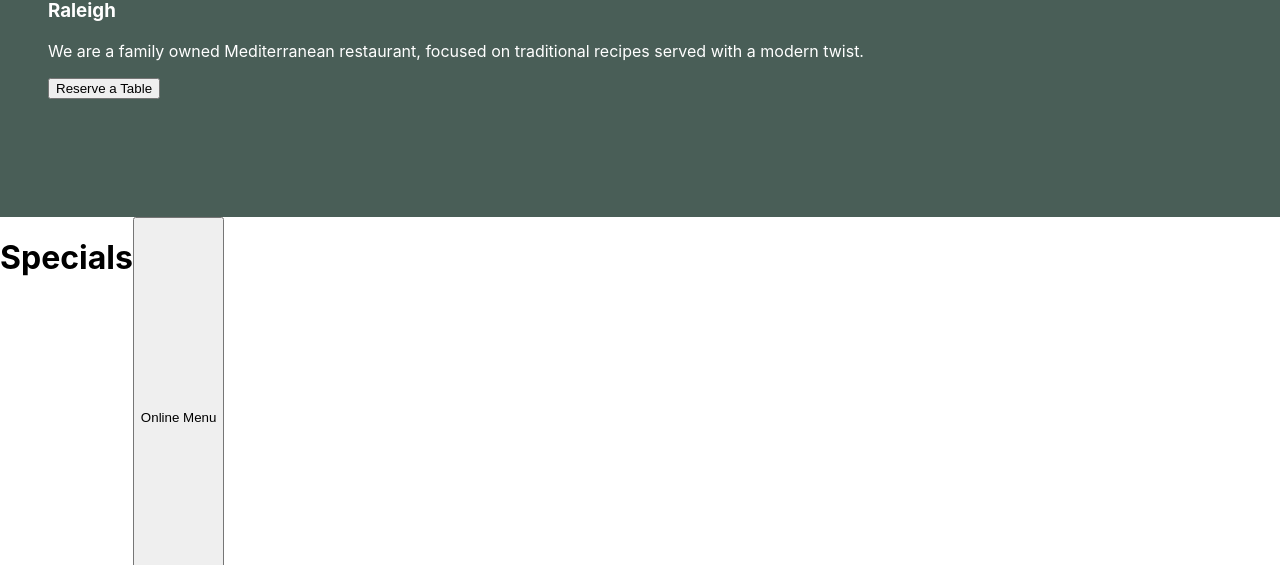
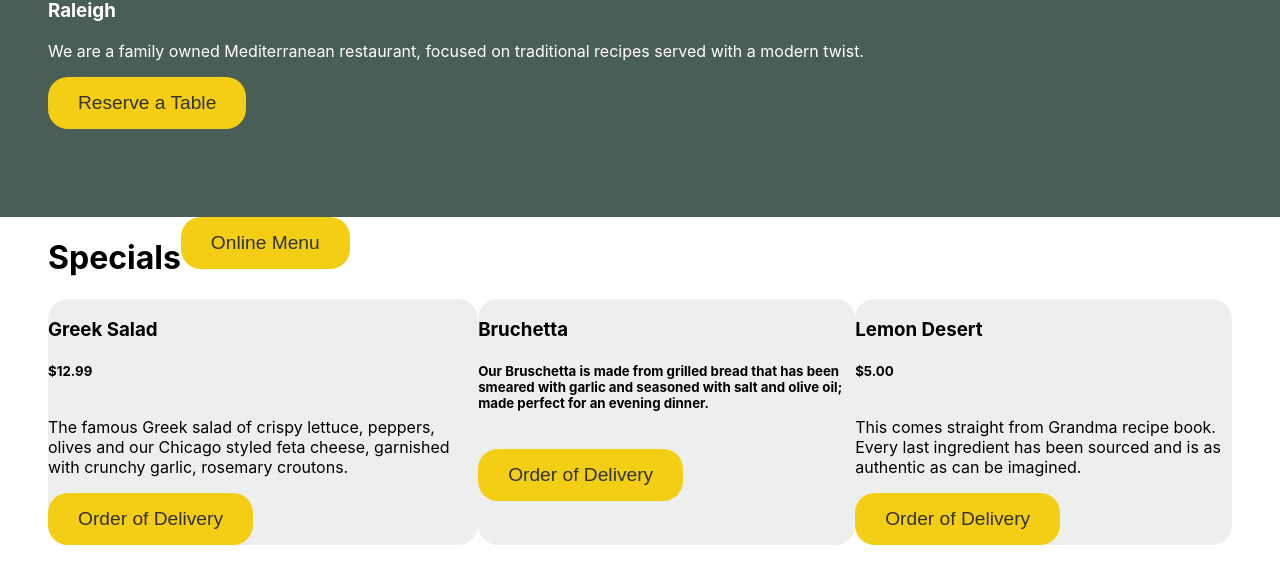
Before and after one commit to mnavai/littlelemon-restaurant-react, a React (Create React App) app: page / in a window 1280 px wide. Shown: the part 387-952 px from the top of the page. Built offline with nearby package versions, Linux system fonts and the light colour scheme.

Commit message:
adding style

```diff
--- a/src/component/Button/Button.css
+++ b/src/component/Button/Button.css
@@ -4,6 +4,10 @@
     border-radius: 20px;
     color: #333;
     font-size: 1.2rem;
-    font-weight: 600;
+    font-weight: 400;
     padding: 15px 30px;
 }
+.btn:hover {
+    background-color:#333;
+    color: #f4ce14;
+}
--- a/src/component/Button/Button.jsx
+++ b/src/component/Button/Button.jsx
@@ -1,4 +1,4 @@
-import './Button';
+import './Button.css';
 const Button = ({type, className, children}) => {
     return (
         <button className={className} type={type}>{children}</button>
--- a/src/component/Card/Card.css
+++ b/src/component/Card/Card.css
@@ -0,0 +1,6 @@
+.card-container {
+    display: flex;
+    flex-direction: column;
+    background-color: #edefee;
+    border-radius: 20px;
+}
--- a/src/component/Card/Card.jsx
+++ b/src/component/Card/Card.jsx
@@ -0,0 +1,23 @@
+import Button from '../Button/Button';
+import './Card.css';
+
+const Card = ({ title, price, text }) => {
+    return (
+        <div className='card-container'>
+            <div className='card-img'>
+
+            </div>
+            <div className='card-heading'>
+                <h3 className='card-title'>{title}</h3>
+                <h5>{price}</h5>
+            </div>
+            <div className='card-text'>
+                <p>{text}</p>
+            </div>
+            <div className='card-btn'>
+                <Button className='btn' type='primary'>Order of Delivery</Button>
+            </div>
+        </div>
+    );
+}
+export default Card;
--- a/src/component/Highlights/Highlights.css
+++ b/src/component/Highlights/Highlights.css
@@ -1,5 +1,14 @@
 .highlights-section{
     display: flex;
+    flex-direction: column;
     background-color: white;
     height: 400px;
+    padding-right: 3rem;
+    padding-left: 3rem;
 }
+.highlights-top-section {
+    display: flex;
+}
+.highlights-card{
+    display: flex;
+}
--- a/src/component/Highlights/Highlights.jsx
+++ b/src/component/Highlights/Highlights.jsx
@@ -1,10 +1,30 @@
 import Button from '../Button/Button';
+import Card from '../Card/Card';
 import './Highlights.css'
 const Highlights = () => {
     return (
         <div className="highlights-section">
-            <h1>Specials</h1>
-            <Button className='btn' type='submit'>Online Menu</Button>
+            <div className='highlights-top-section'>
+                <div className='highlights-heading'>
+                    <h1>Specials</h1>
+                </div>
+                <div className='highlights-btn'>
+                    <Button className='btn' type='submit'>Online Menu</Button>
+                </div>
+            </div>
+            <div className='highlights-card'>
+                <Card className='card'
+                      title='Greek Salad'
+                      price='$12.99'
+                      text='The famous Greek salad of crispy lettuce, peppers, olives and our Chicago styled feta cheese, garnished with crunchy garlic, rosemary croutons.'></Card>
+                <Card className='card'
+                      title='Bruchetta'
+                      price='Our Bruschetta is made from grilled bread that has been smeared with garlic and seasoned with salt and olive oil; made perfect for an evening dinner.'></Card>
+                <Card className='card'
+                      title='Lemon Desert'
+                      price='$5.00'
+                      text='This comes straight from Grandma recipe book. Every last ingredient has been sourced and is as authentic as can be imagined.'></Card>
+            </div>
         </div>
     );
 }
```
